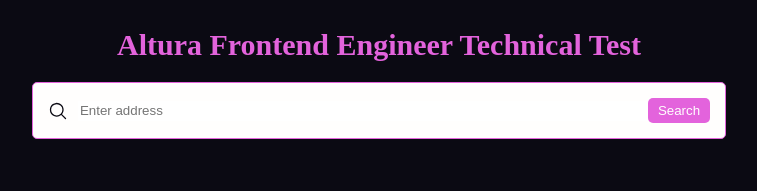
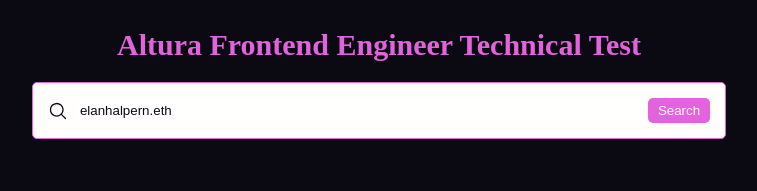
Before and after one commit to Jonwodi/altura_test, a React (Vite) app: page / in a window 1280 px wide. Shown: the top 191 px of the page, without its empty margins (261-1018 px from the left). Built offline with nearby package versions, Linux system fonts and the light colour scheme; no server answers.

Commit message:
Search address being used as address for nfts api get request

```diff
--- a/src/App.jsx
+++ b/src/App.jsx
@@ -1,26 +1,8 @@
 import "./App.scss";
 import { BrowserRouter, Routes, Route } from "react-router-dom";
 import Home from "./pages/Home";
-import axios from "axios";
 
 function App() {
-  // Wallet address
-  const address = "elanhalpern.eth";
-
-  // Alchemy URL
-  const baseURL = `${import.meta.env.VITE_API_URL}`;
-  const url = `${baseURL}/getNFTs/?owner=${address}`;
-
-  const displayNfts = axios.get(`${url}`, {
-    withCredentials: false,
-  });
-
-  // Make the request and print the formatted response:
-  async function fetchNfts() {
-    console.log((await displayNfts).data);
-  }
-  fetchNfts();
-
   return (
     <BrowserRouter>
       <Routes>
--- a/src/components/search_bar/SearchBar.jsx
+++ b/src/components/search_bar/SearchBar.jsx
@@ -1,10 +1,13 @@
 import React from "react";
 import "./SearchBar.scss";
 import { MagnifyingGlassIcon } from "@heroicons/react/24/solid";
-import { useState } from "react";
 
-export default function SearchBar() {
-  const [address, setAddress] = useState("");
+export default function SearchBar(props) {
+  const { address } = props;
+
+  const handleAddressChange = (e) => {
+    props.onAddressChange(e.target.value);
+  };
 
   return (
     <form className="searchBar">
@@ -13,12 +16,10 @@
           <MagnifyingGlassIcon className="searchBar__icon" />
           <input
             type="search"
-            placeholder="Enter address"
+            placeholder="Enter wallet address"
             className="searchBar__input"
             value={address}
-            onChange={(e) => {
-              setAddress(e.target.value);
-            }}
+            onChange={handleAddressChange}
           />
         </div>
         <button
--- a/src/pages/Home.jsx
+++ b/src/pages/Home.jsx
@@ -1,15 +1,38 @@
 import React from "react";
 import PageTitle from "../components/page_title/PageTitle";
 import SearchBar from "../components/search_bar/SearchBar";
+import axios from "axios";
+import { useState } from "react";
 
 export default function Home() {
+  const [address, setAddress] = useState("elanhalpern.eth"); // wallet address
+
+  // function to update wallet address
+  const handleAddressChange = (value) => {
+    setAddress(value);
+  };
+
+  // Alchemy URL
+  const baseURL = `${import.meta.env.VITE_API_URL}`;
+  const url = `${baseURL}/getNFTs/?owner=${address}`;
+
+  const displayNfts = axios.get(`${url}`, {
+    withCredentials: false,
+  });
+
+  // Make the request and print the formatted response:
+  async function fetchNfts() {
+    console.log((await displayNfts).data);
+  }
+  fetchNfts();
+
   return (
     <div>
       <PageTitle
         text="Altura Frontend Engineer Technical Test"
         className="pageTitle"
       />
-      <SearchBar />
+      <SearchBar address={address} onAddressChange={handleAddressChange} />
     </div>
   );
 }
```
